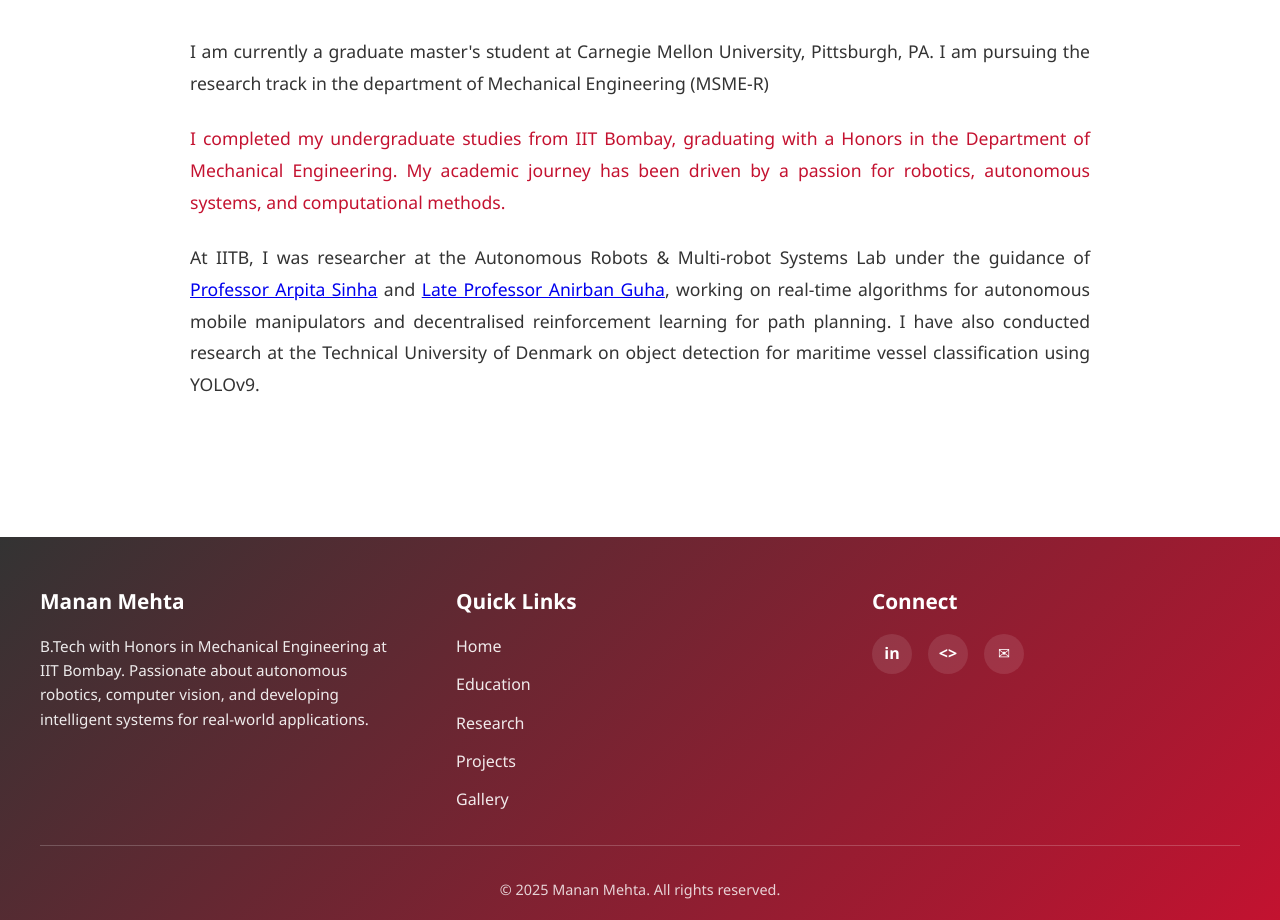
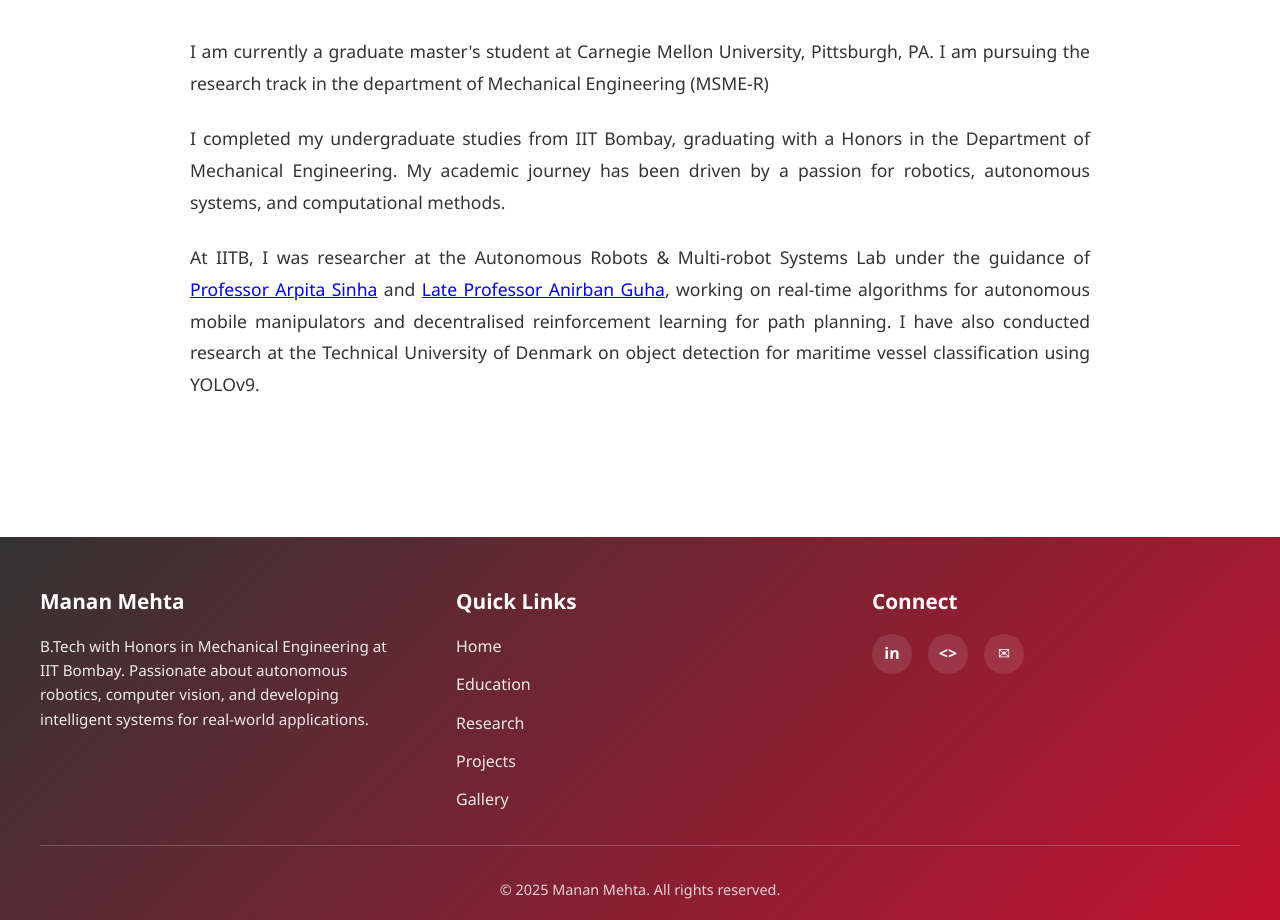
Before and after one commit to Bot736382/portfolio, a React (Vite) app: page / in a window 1280 px wide. Shown: the part 960-1880 px from the top of the page. Built offline with nearby package versions, Linux system fonts and the light colour scheme.

Commit message:
Modified Education

```diff
--- a/src/components/About.jsx
+++ b/src/components/About.jsx
@@ -10,7 +10,7 @@
             <p>
               I am currently a graduate master's student at Carnegie Mellon University, Pittsburgh, PA. I am pursuing the research track in the department of Mechanical Engineering (MSME-R)
             </p>
-            <p className="lead-text">
+            <p className="about-text">
               I completed my undergraduate studies from IIT Bombay, graduating with a Honors in the Department of Mechanical Engineering. My academic journey has been driven by a
               passion for robotics, autonomous systems, and computational methods.
             </p>
@@ -30,8 +30,7 @@
                 rel="noopener noreferrer"
               >
                 Late Professor Anirban Guha
-              </a>
-              , working on real-time algorithms for
+              </a>, working on real-time algorithms for
               autonomous mobile manipulators and decentralised reinforcement
               learning for path planning. I have also conducted research at the
               Technical University of Denmark on object detection for maritime
--- a/src/components/Education.jsx
+++ b/src/components/Education.jsx
@@ -2,6 +2,17 @@
 
 const Education = () => {
   const education = [
+    {
+      degree: "Masters in Mechanical Engineering (MSME-R)",
+      institution: "Carnegie Mellon University",
+      location: "Pittsburgh, USA",
+      period: "August 2026 - Present",
+      // description:
+      //   "",
+      // achievements: [
+      //   "",
+      // ],
+    },
     {
       degree: "B.Tech in Mechanical Engineering, with Honors",
       institution: "Indian Institute of Technology Bombay",
```
